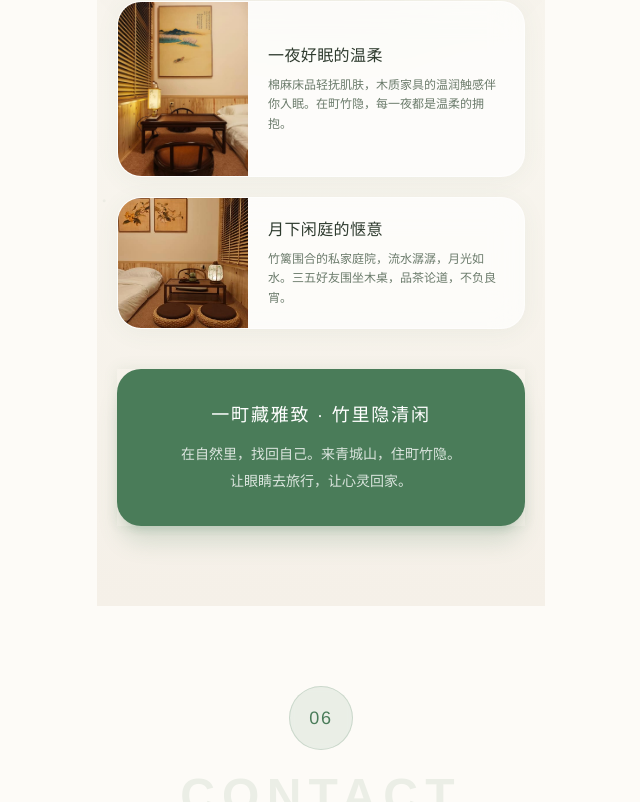
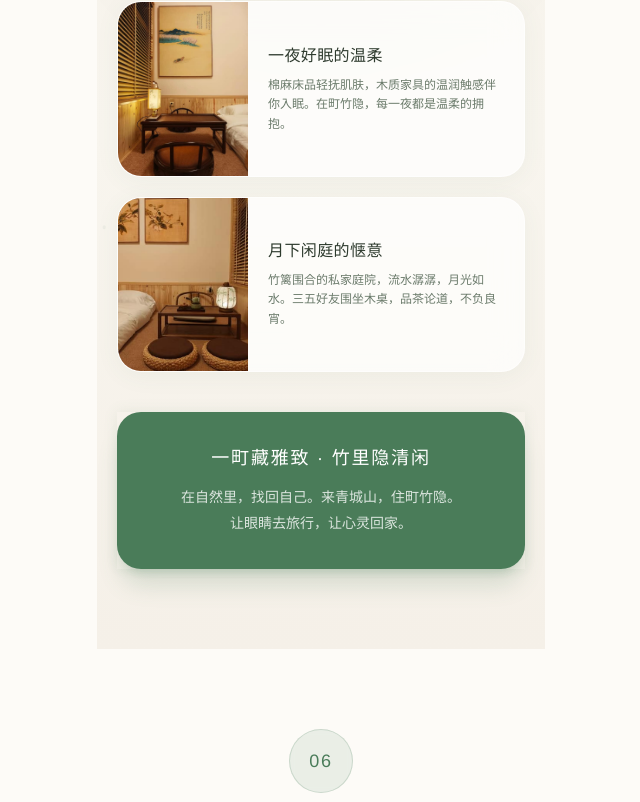
Before and after one commit to gonio/tzy51, a React (Vite) app: page / in a window 1280 px wide. Shown: the part 5564-6366 px from the top of the page, without its empty margins (319-959 px from the left). Built offline with nearby package versions, Linux system fonts and the light colour scheme.

Commit message:
fix: fix philosophy card image height with fixed aspect ratio

```diff
--- a/src/pages/Home.tsx
+++ b/src/pages/Home.tsx
@@ -424,7 +424,7 @@ function PhilosophySection() {
               whileHover={{ scale: 1.02 }}
               transition={softSpring}
             >
-              <div className="w-[130px] shrink-0 overflow-hidden">
+              <div className="w-[130px] shrink-0 aspect-[3/4] overflow-hidden">
                 <motion.img
                   src={item.image}
                   alt={item.title}
```
